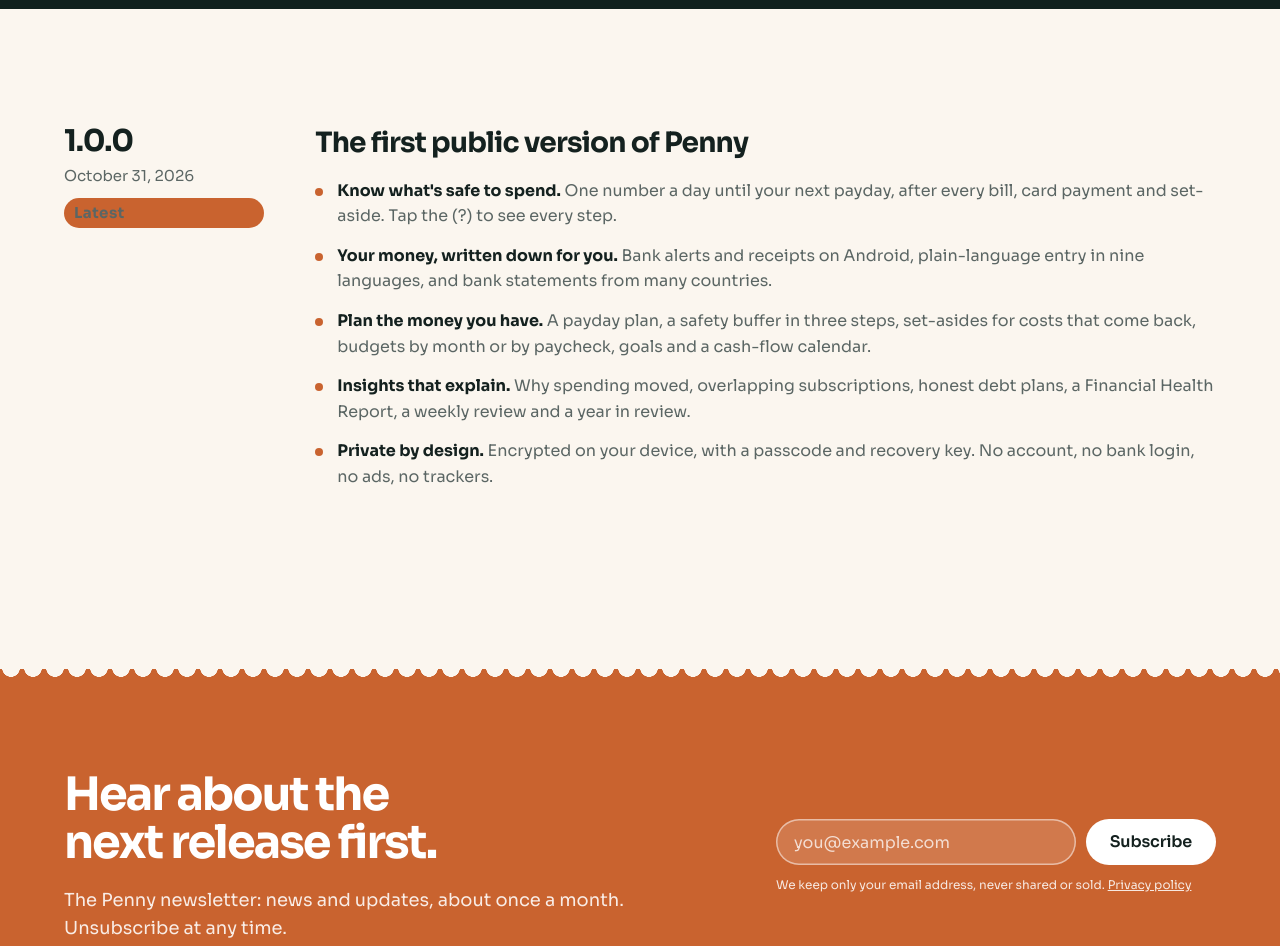
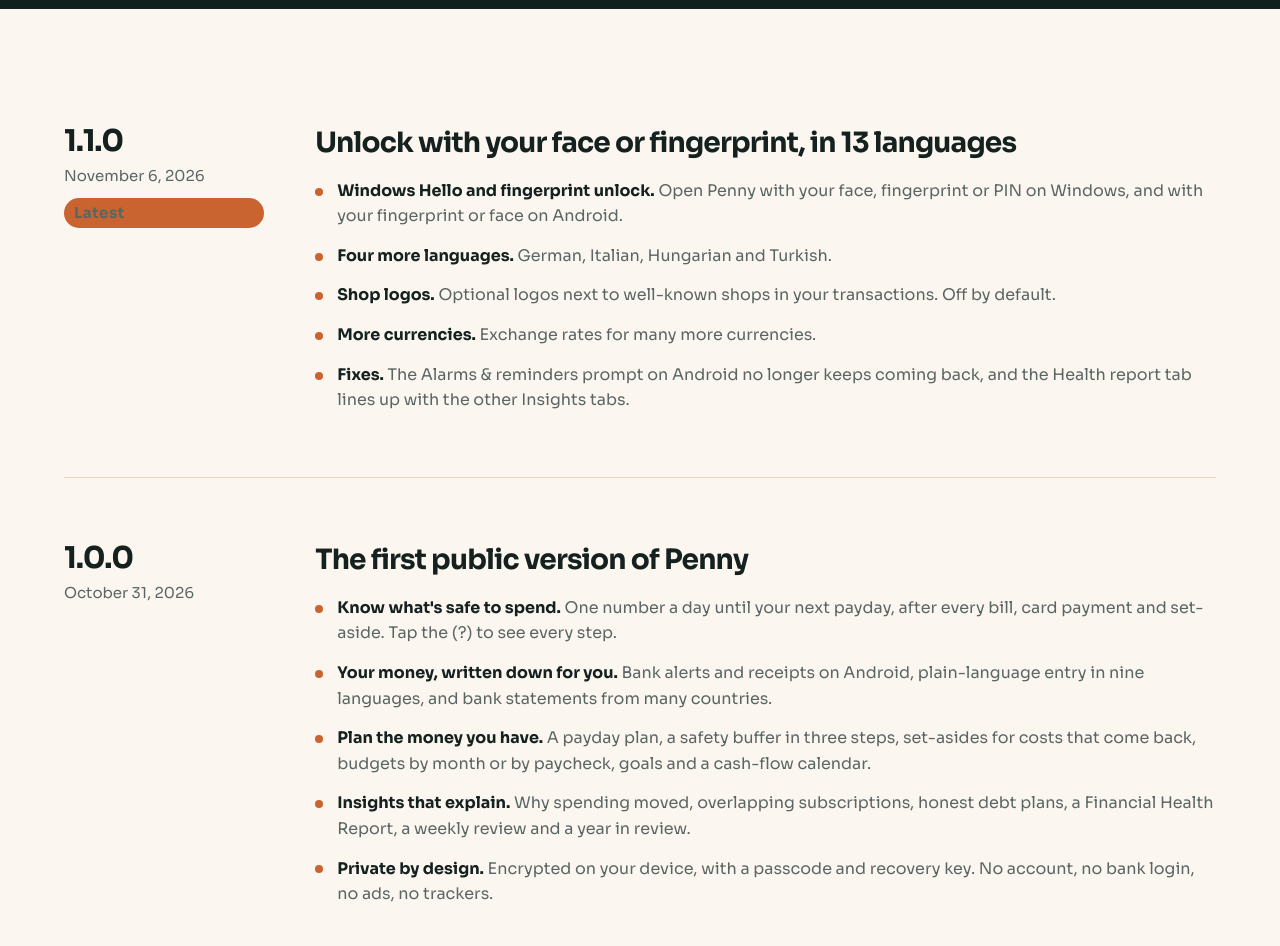
Before and after one commit to Akrot-Studio/penny-site, a plain HTML site: page site/changelog.html in a window 1280 px wide. Shown: the part 800-1746 px from the top of the page. Drawn offline with Linux system fonts and the light colour scheme.

Commit message:
Penny 1.1.0: Windows Hello and fingerprint unlock, 13 languages, shop logos, more currencies
Co-Authored-By: Claude Opus 5.5 <noreply@anthropic.com>

```diff
--- a/site/changelog.html
+++ b/site/changelog.html
@@ -27,7 +27,7 @@
 <section class="phero">
   <div class="wrap">
     <span class="eyebrow">What's new</span>
-    <h1>Penny 1.2.<br>From tracking money to planning it.</h1>
+    <h1>Penny 1.1.<br>From tracking money to planning it.</h1>
     <p class="sub">The biggest update yet: Penny now plans each paycheck, sees the tight days coming, keeps an eye on subscriptions and handles shared costs and trips. It unlocks with Windows Hello or your fingerprint, and it speaks eight more languages.</p>
     <div class="hl">
       <div class="tile dark rv"><svg class="ic" aria-hidden="true"><use href="img/icons.svg#i-coins"/></svg><h3>Payday plan</h3><p>Each paycheck split into bills, goals, a cushion and everyday money.</p></div>
@@ -41,8 +41,22 @@
 <section class="sect">
   <div class="wrap">
 
+    <article class="rel" id="v1.1.0">
+      <div class="when rv"><b>1.1.0</b><span>November 6, 2026</span><span class="badge new">Latest</span></div>
+      <div class="rv">
+        <h3>Unlock with your face or fingerprint, in 13 languages</h3>
+        <ul>
+          <li><b>Windows Hello and fingerprint unlock.</b> Open Penny with your face, fingerprint or PIN on Windows, and with your fingerprint or face on Android.</li>
+          <li><b>Four more languages.</b> German, Italian, Hungarian and Turkish.</li>
+          <li><b>Shop logos.</b> Optional logos next to well-known shops in your transactions. Off by default.</li>
+          <li><b>More currencies.</b> Exchange rates for many more currencies.</li>
+          <li><b>Fixes.</b> The Alarms &amp; reminders prompt on Android no longer keeps coming back, and the Health report tab lines up with the other Insights tabs.</li>
+        </ul>
+      </div>
+    </article>
+
     <article class="rel" id="v1.0.0">
-      <div class="when rv"><b>1.0.0</b><span>October 31, 2026</span><span class="badge new">Latest</span></div>
+      <div class="when rv"><b>1.0.0</b><span>October 31, 2026</span></div>
       <div class="rv">
         <h3>The first public version of Penny</h3>
         <ul>
```
